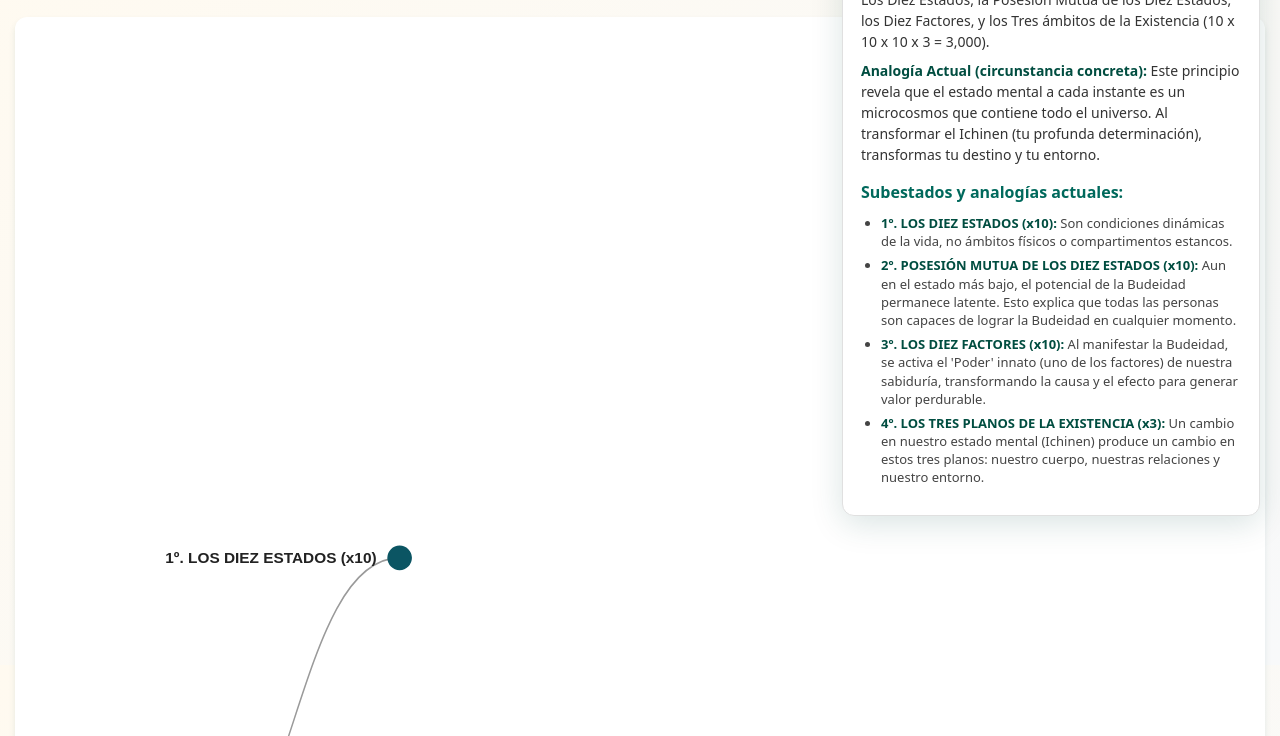
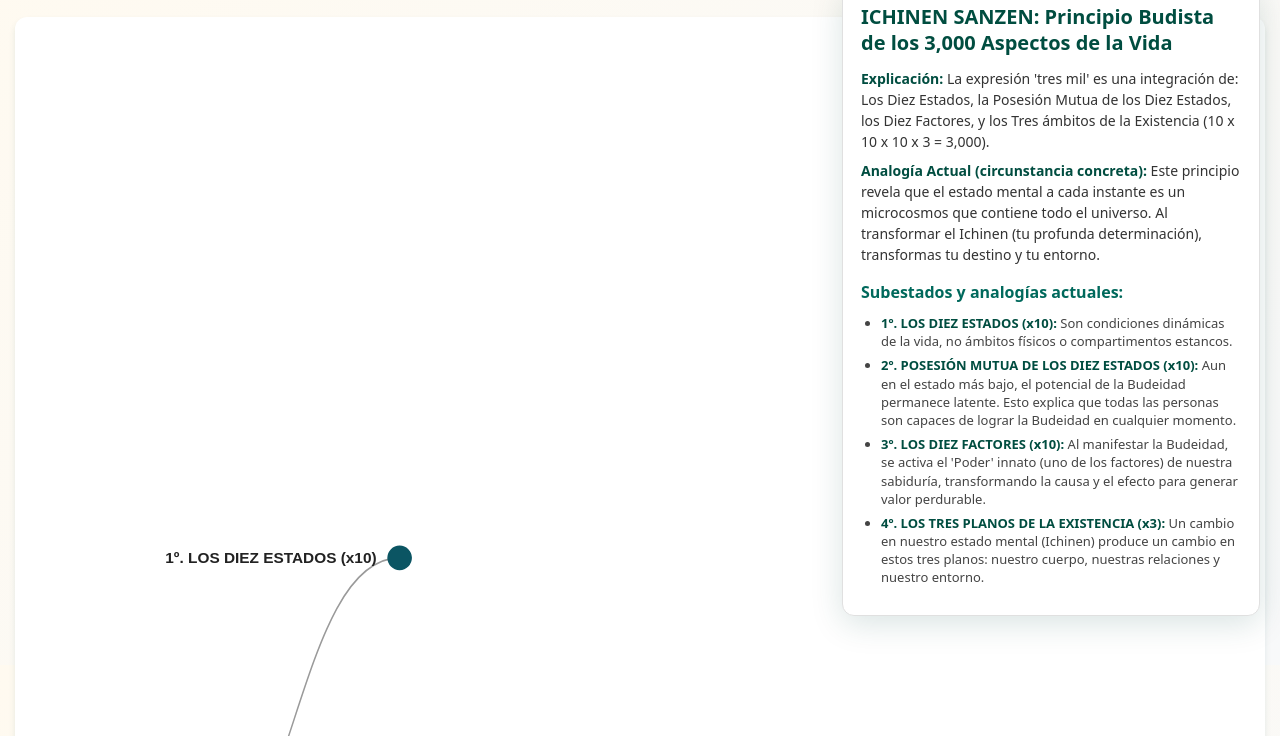
Before and after one commit to carrionkarina/3milaspectos.Budismo-de-Nicheren.Daishonin, a plain HTML site: page index.htm in a window 1280 px wide. Shown: the part 135-871 px from the top of the page. Drawn offline with nearby package versions, Linux system fonts and the light colour scheme.

Commit message:
Fix details panel positioning - move below title to prevent overlap

```diff
--- a/style.css
+++ b/style.css
@@ -114,14 +114,14 @@ h1 {
 /* panel de detalles */
 .details-panel {
   position: fixed;
-  top: 20px;
+  top: 120px;
   right: 20px;
   padding: 18px;
   background: #fff;
   border: 1px solid #e0e0e0;
   border-radius: 12px;
   max-width: 380px;
-  max-height: calc(100vh - 40px);
+  max-height: calc(100vh - 140px);
   overflow: auto;
   box-shadow: 0 8px 32px rgba(0, 77, 64, 0.15);
   font-size: 15px;
```
